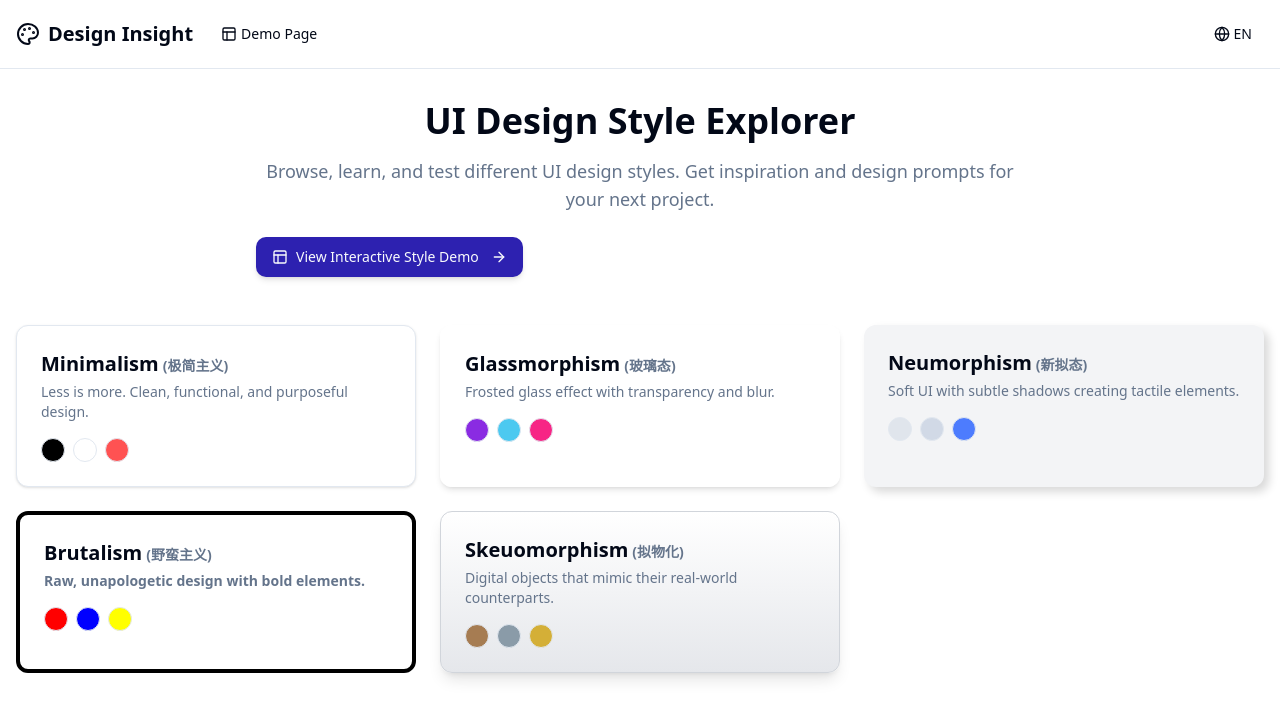
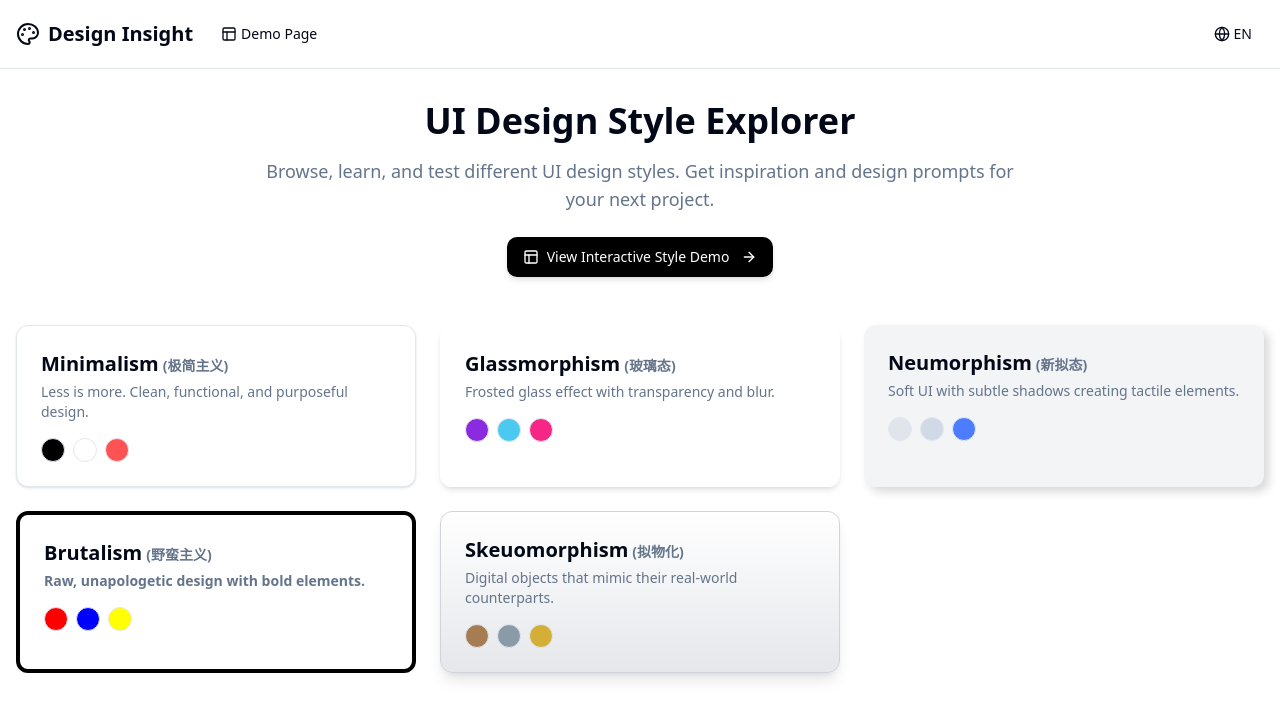
Before and after one commit to kxqdesign/wikiart-ui, a React (Vite) app: page / in a window 1280 px wide. Shown: the top 718 px of the page. Built offline with nearby package versions, Linux system fonts and the light colour scheme.

Commit message:
Fix: Center demo button and make it black

```diff
--- a/src/pages/Index.tsx
+++ b/src/pages/Index.tsx
@@ -22,13 +22,15 @@ const Index: React.FC = () => {
             "浏览、学习和测试不同的 UI 设计风格。为您的下一个项目获取灵感和设计提示。"
           )}
         </p>
+        <div className="flex justify-center">
           <Link to="/demo">
-          <Button className="flex items-center gap-2 shadow-md">
+            <Button className="bg-black text-white hover:bg-black/90 flex items-center gap-2 shadow-md">
               <Layout className="h-4 w-4" />
               {t("View Interactive Style Demo", "查看交互式风格示例")}
               <ArrowRight className="h-4 w-4 ml-1" />
             </Button>
           </Link>
+        </div>
       </div>
 
       <div className="grid grid-cols-1 md:grid-cols-2 lg:grid-cols-3 gap-6 animate-slide-up mt-12">
```
Lines whose indentation alone changed are shown as unchanged.
